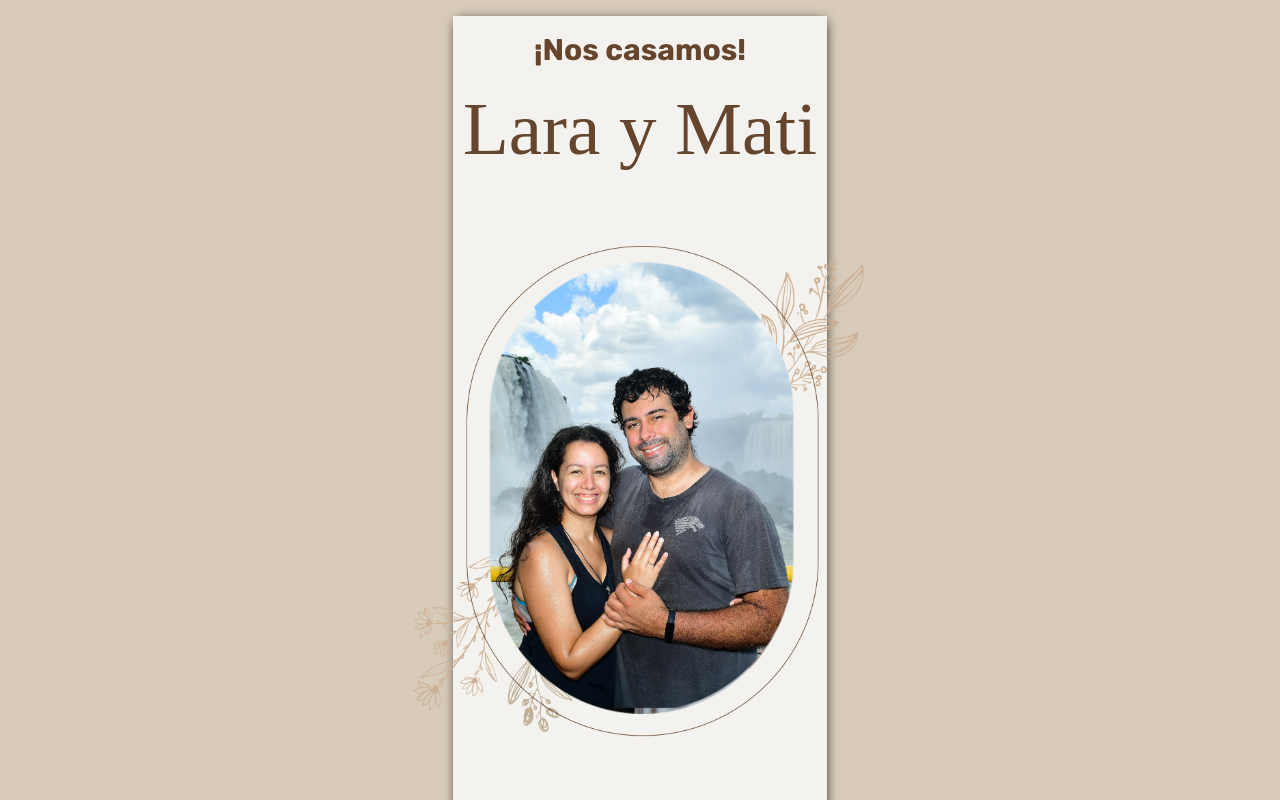
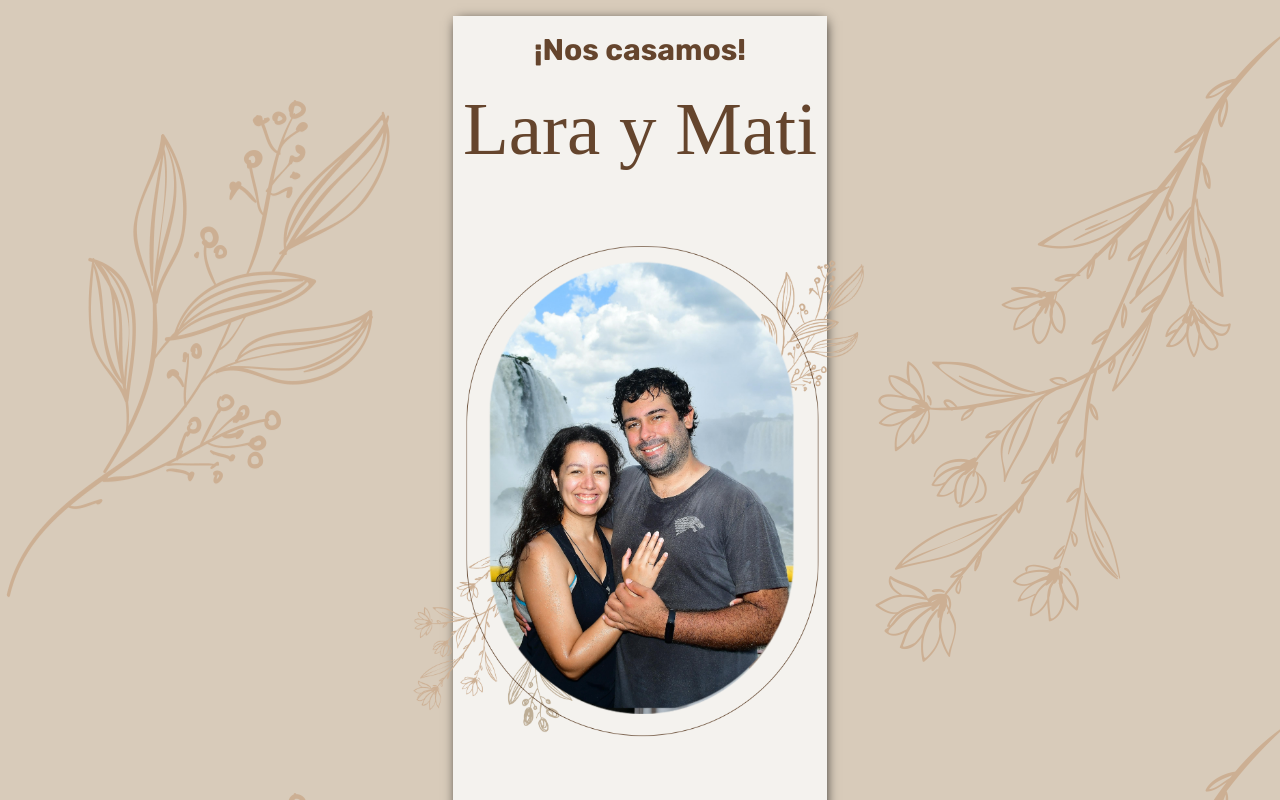
Before and after one commit to MatiasBarrionuevo/wedding-cards, a React (Vite) app: page / in a window 1280 px wide. Shown: the top 800 px of the page. Built offline with nearby package versions, Linux system fonts and the light colour scheme; a web font is replaced by a local one.

Commit message:
add background image

```diff
--- a/src/App.module.scss
+++ b/src/App.module.scss
@@ -92,6 +92,12 @@
 }
 .container {
   background-color: var(--color-dun);
+  background-image: url(/src/assets/elemento-2.png), url(/src/assets/elemento-3.png);
+  background-repeat: repeat-y;
+  background-position: 105% 0, -5% 0;
+  @media (max-width: 768px) {
+    background-size: 40%;
+  }
 }
 .thanksContainer {
   display: flex;
--- a/src/_codux/boards/app/app.board.tsx
+++ b/src/_codux/boards/app/app.board.tsx
@@ -6,8 +6,8 @@ export default createBoard({
     Board: () => <App />,
     environmentProps: {
         windowBackgroundColor: '#dbccb9',
-        windowWidth: 1024,
-        windowHeight: 768,
+        windowWidth: 360,
+        windowHeight: 740,
         canvasHeight: 874,
     },
 });
```
